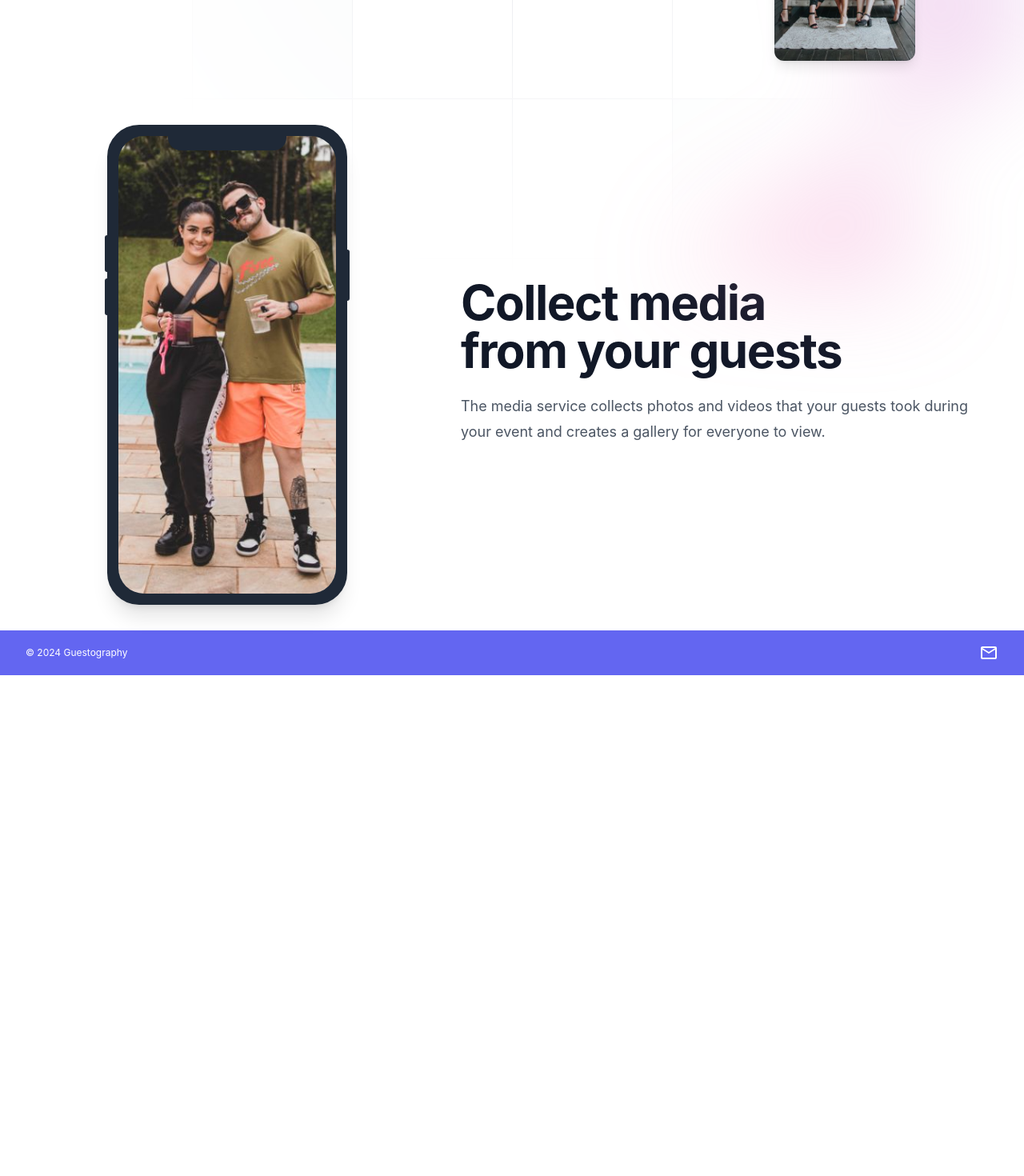
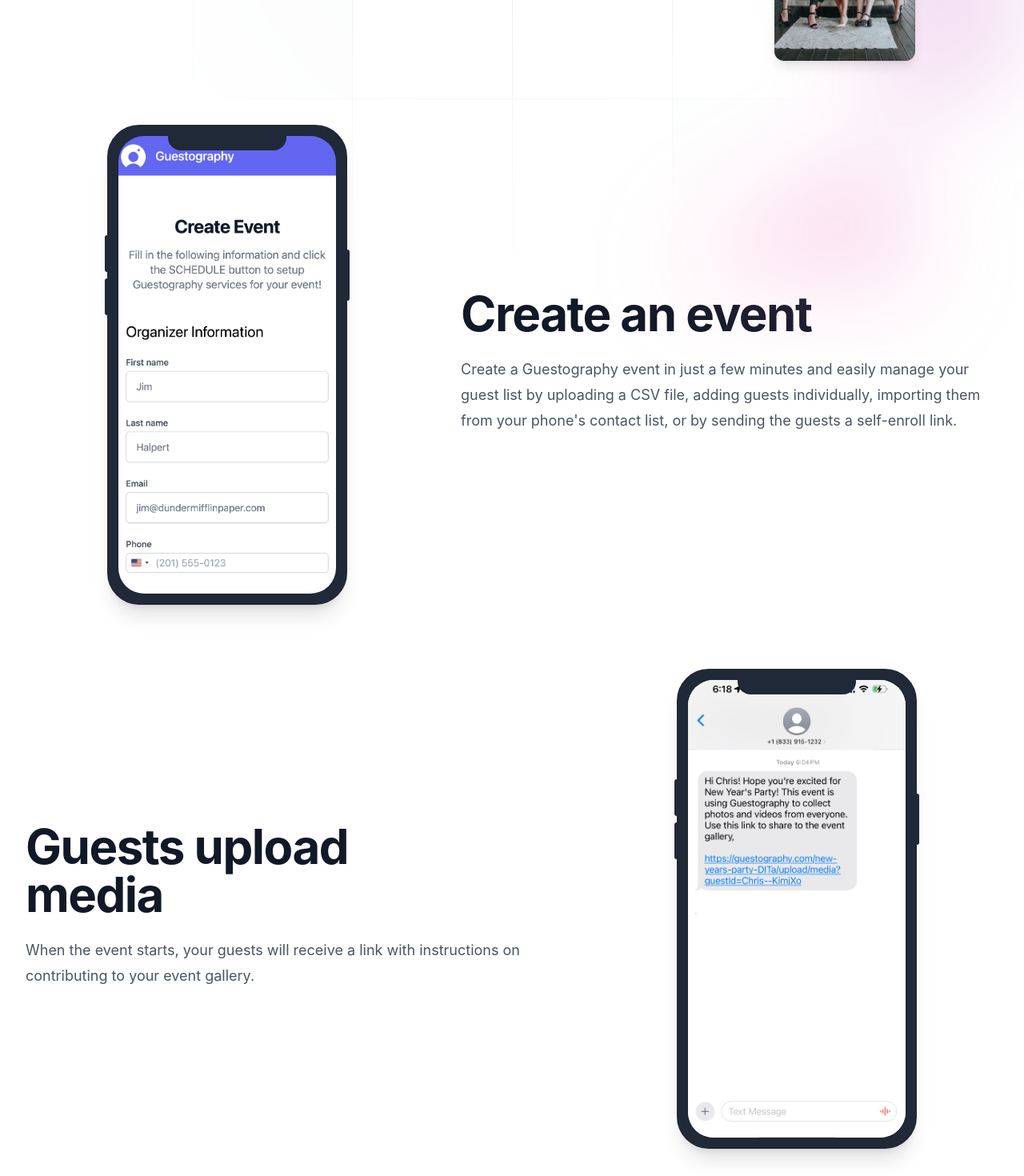
Before and after one commit to thefinnomenon/guestography-public, a Next.js app: page / in a window 1280 px wide. Shown: the part 740-2210 px from the top of the page at 80% size. Before the commit the page ends 1584 px from the top, so only its background shows below. Built offline with nearby package versions, Linux system fonts and the light colour scheme; no server answers.

Commit message:
update copy. configure image cache

```diff
--- a/next.config.js
+++ b/next.config.js
@@ -6,6 +6,8 @@ module.exports = {
   images: {
     formats: ["image/avif", "image/webp"],
     domains: ["pub-bedeb084f89f4d399783f981c721c4c5.r2.dev"],
+    // Cache images for a year
+    minimumCacheTTL: 31536000,
   },
   i18n: {
     locales: ["en"],
--- a/pages/index.tsx
+++ b/pages/index.tsx
@@ -1,7 +1,6 @@
 import { useEffect, useState } from "react";
 import Image from "next/image";
 import { MdOutlineMailOutline } from "react-icons/md";
-import { iMessageLookup } from "../lib/loop";
 
 const navigation = [
   {
@@ -198,8 +197,9 @@ export default function Example() {
                   <p className="relative mt-6 text-lg leading-8 text-gray-600 sm:max-w-md lg:max-w-none">
                     With Guestography, your guests will receive texts with
                     instructions on how to record and upload media for your
-                    event. Simple to use, no app to download, and works for both
-                    iPhone & Android (no green message bubble hate!).
+                    event. Simple to use, no app to download, no login needed,
+                    and works for both iPhone & Android (no green message bubble
+                    hate!).
                   </p>
                   <div className="mt-10 flex items-center gap-x-6">
                     {/* eslint-disable-next-line @next/next/no-html-link-for-pages */}
@@ -289,7 +289,63 @@ export default function Example() {
             </div>
           </div>
         </div>
+        {/* Create Event Block */}
+        <div className="flex flex-wrap lg:flex-nowrap flex-col-reverse lg:flex-row mx-auto max-w-7xl px-6 py-8 lg:flex lg:items-center lg:gap-x-10 lg:px-8">
+          <div className="mt-0 lg:flex-shrink-0 lg:flex-grow">
+            <div className="relative mx-auto border-gray-800 dark:border-gray-800 bg-gray-800 border-[14px] rounded-[2.5rem] h-[600px] w-[300px] shadow-xl">
+              <div className="w-[148px] h-[18px] bg-gray-800 top-0 rounded-b-[1rem] left-1/2 -translate-x-1/2 absolute"></div>
+              <div className="h-[46px] w-[3px] bg-gray-800 absolute -left-[17px] top-[124px] rounded-l-lg"></div>
+              <div className="h-[46px] w-[3px] bg-gray-800 absolute -left-[17px] top-[178px] rounded-l-lg"></div>
+              <div className="h-[64px] w-[3px] bg-gray-800 absolute -right-[17px] top-[142px] rounded-r-lg"></div>
+              <div className="rounded-[2rem] overflow-hidden w-[272px] h-[572px] bg-white dark:bg-gray-800">
+                <img
+                  className="object-cover object-center  w-[272px] h-[572px]"
+                  src={"/landing-page/create_event_screenshot.png"}
+                  alt="iPhone mockup with example event images"
+                />
+              </div>
+            </div>
+          </div>
+          <div className="mb-12 mx-auto max-w-2xl lg:mx-0 lg:flex-auto">
+            <h1 className="mt-10 max-w-lg text-4xl font-bold tracking-tight text-gray-900 sm:text-6xl">
+              Create an event
+            </h1>
+            <p className="mt-6 text-lg leading-8 text-gray-600">
+              Create a Guestography event in just a few minutes and easily
+              manage your guest list by uploading a CSV file, adding guests
+              individually, importing them from your phone's contact list, or by
+              sending the guests a self-enroll link.
+            </p>
+          </div>
+        </div>
         {/* Collect Media Block */}
+        <div className="flex flex-wrap flex-col-reverse lg:flex-nowrap lg:flex-row-reverse mx-auto max-w-7xl px-6 py-12 sm:py-12 lg:flex lg:items-center lg:gap-x-10 lg:px-8 lg:py-12">
+          <div className="mt-0 lg:flex-shrink-0 lg:flex-grow">
+            <div className="relative mx-auto border-gray-800 dark:border-gray-800 bg-gray-800 border-[14px] rounded-[2.5rem] h-[600px] w-[300px] shadow-xl">
+              <div className="w-[148px] h-[18px] bg-gray-800 top-0 rounded-b-[1rem] left-1/2 -translate-x-1/2 absolute"></div>
+              <div className="h-[46px] w-[3px] bg-gray-800 absolute -left-[17px] top-[124px] rounded-l-lg"></div>
+              <div className="h-[46px] w-[3px] bg-gray-800 absolute -left-[17px] top-[178px] rounded-l-lg"></div>
+              <div className="h-[64px] w-[3px] bg-gray-800 absolute -right-[17px] top-[142px] rounded-r-lg"></div>
+              <div className="rounded-[2rem] overflow-hidden w-[272px] h-[572px] bg-white dark:bg-gray-800">
+                <img
+                  className="object-cover object-center  w-[272px] h-[572px]"
+                  src="/landing-page/guest_text.png"
+                  alt="iPhone mockup with example event images"
+                />
+              </div>
+            </div>
+          </div>
+          <div className="mb-12 mx-auto max-w-2xl lg:mx-0 lg:flex-auto">
+            <h1 className="mt-10 max-w-lg text-4xl font-bold tracking-tight text-gray-900 sm:text-6xl">
+              Guests upload media
+            </h1>
+            <p className="mt-6 text-lg leading-8 text-gray-600">
+              When the event starts, your guests will receive a link with
+              instructions on contributing to your event gallery.
+            </p>
+          </div>
+        </div>
+        {/* Media Gallery Block */}
         <div className="flex flex-wrap lg:flex-nowrap flex-col-reverse lg:flex-row mx-auto max-w-7xl px-6 py-8 lg:flex lg:items-center lg:gap-x-10 lg:px-8">
           <div className="mt-0 lg:flex-shrink-0 lg:flex-grow">
             <div className="relative mx-auto border-gray-800 dark:border-gray-800 bg-gray-800 border-[14px] rounded-[2.5rem] h-[600px] w-[300px] shadow-xl">
@@ -308,35 +364,15 @@ export default function Example() {
           </div>
           <div className="mb-12 mx-auto max-w-2xl lg:mx-0 lg:flex-auto">
             <h1 className="mt-10 max-w-lg text-4xl font-bold tracking-tight text-gray-900 sm:text-6xl">
-              Collect media from your guests
+              Enjoy the Event Gallery!
             </h1>
             <p className="mt-6 text-lg leading-8 text-gray-600">
-              The media service collects photos and videos that your guests took
-              during your event and creates a gallery for everyone to view.
+              After the event is over, everyone recieves a link to the event
+              gallery where they can view, download, and share the best moments
+              captured from the eyes of the guests.
             </p>
           </div>
         </div>
-        {/* Collect Video Messages Block */}
-        {/* <div className="flex flex-wrap flex-col-reverse lg:flex-nowrap lg:flex-row-reverse mx-auto max-w-7xl px-6 py-12 sm:py-12 lg:flex lg:items-center lg:gap-x-10 lg:px-8 lg:py-12">
-          <div className="mt-0 lg:flex-shrink-0 lg:flex-grow">
-            <div className="relative mx-auto border-gray-800 dark:border-gray-800 bg-gray-800 border-[14px] rounded-[2.5rem] h-[600px] w-[300px] shadow-xl">
-              <div className="w-[148px] h-[18px] bg-gray-800 top-0 rounded-b-[1rem] left-1/2 -translate-x-1/2 absolute"></div>
-              <div className="h-[46px] w-[3px] bg-gray-800 absolute -left-[17px] top-[124px] rounded-l-lg"></div>
-              <div className="h-[46px] w-[3px] bg-gray-800 absolute -left-[17px] top-[178px] rounded-l-lg"></div>
-              <div className="h-[64px] w-[3px] bg-gray-800 absolute -right-[17px] top-[142px] rounded-r-lg"></div>
-              <div className="rounded-[2rem] overflow-hidden w-[272px] h-[572px] bg-white dark:bg-gray-800"></div>
-            </div>
-          </div>
-          <div className="mb-12 mx-auto max-w-2xl lg:mx-0 lg:flex-auto">
-            <h1 className="mt-10 max-w-lg text-4xl font-bold tracking-tight text-gray-900 sm:text-6xl">
-              Create a video from guest messages
-            </h1>
-            <p className="mt-6 text-lg leading-8 text-gray-600">
-              The video message service collects video messages from your guests
-              and stiches them together to make a special video for your event.
-            </p>
-          </div>
-        </div> */}
       </main>
       <footer className="bg-indigo-500">
         <div className="mx-auto max-w-7xl px-6 py-4 md:flex md:items-center md:justify-between lg:px-8">
```
Also changed, not shown: public/landing-page/create_event_screenshot.png (added), public/landing-page/guest_text.png (added).
